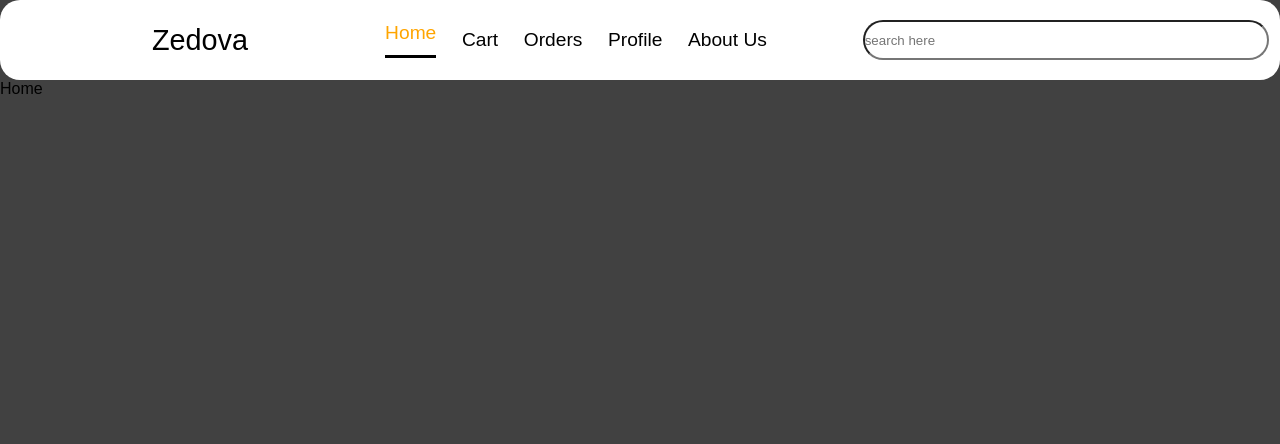
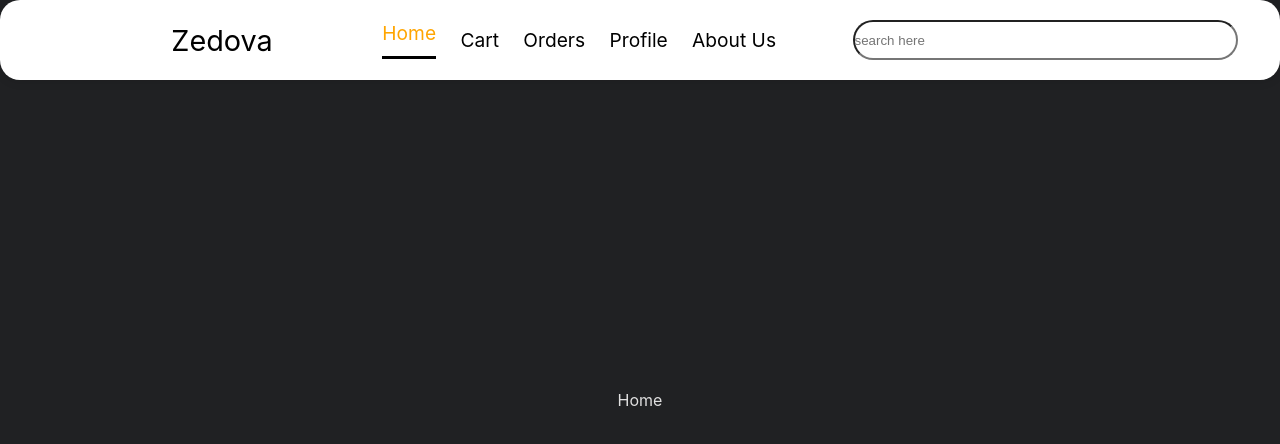
Before and after one commit to Zenithreddyp/AASF_project, a React (Vite) app in the folder frontend/: page / in a window 1280 px wide. Shown: the top 444 px of the page. Built offline with nearby package versions, Linux system fonts and the light colour scheme; grey boxes are pictures that could not be loaded.

Commit message:
not foundpage

```diff
--- a/frontend/src/App.jsx
+++ b/frontend/src/App.jsx
@@ -6,6 +6,7 @@ import Home from './pages/Home'
 import ProtectedRoute from './components/ProtectedRoute'
 import Register from './pages/Register'
 import CartPage from './pages/Cart'
+import Error404Page from './pages/Error404Page'
 
 function Logout() {
   localStorage.clear()
@@ -55,6 +56,12 @@ const App = () => {
             </ProtectedRoute>
           }
         />
+        <Route
+          path="/*"
+          element={
+            <Error404Page/>
+          }
+        />
       </Routes>
     </BrowserRouter>
   )
--- /dev/null
+++ b/frontend/src/pages/Error404Page.jsx
@@ -0,0 +1,20 @@
+import React from 'react';
+import '../styles/Error404Page.css';
+
+const Error404Page = () => {
+  return (
+    <div className="error-404-container">
+      <div className="error-404-content">
+        <h1>404 Not Found</h1>
+        <p className="description-line">Lost in the vast web,</p>
+        <p className="description-line">Where you sought, there's only void—</p>
+        <p className="description-line">Nothingness awaits.</p>
+        <a href="/" className="go-home-button">
+          Go to Zedova Home
+        </a>
+      </div>
+    </div>
+  );
+};
+
+export default Error404Page;
--- /dev/null
+++ b/frontend/src/styles/Error404Page.css
@@ -0,0 +1,59 @@
+body {
+  margin: 0;
+  padding: 0;
+  font-family: -apple-system, BlinkMacSystemFont, 'Segoe UI', Roboto, Helvetica, Arial, sans-serif, 'Apple Color Emoji', 'Segoe UI Emoji', 'Segoe UI Symbol';
+  background-color: #202123;
+  color: #e0e0e0;
+  display: flex;
+  justify-content: center;
+  align-items: center;
+  min-height: 100vh;
+  overflow: hidden;
+}
+
+.error-404-container {
+  width: 100%;
+  max-width: 500px;
+  padding: 20px;
+  box-sizing: border-box;
+  text-align: center;
+}
+
+h1 {
+  font-size: 2.5em;
+  font-weight: 600;
+  color: #f0f0f0;
+  margin-top: 0;
+  margin-bottom: 20px;
+}
+
+.description-line {
+  font-size: 1.1em;
+  line-height: 1.6;
+  color: #a0a0a0;
+  margin-top: 0;
+  margin-bottom: 8px;
+}
+
+.description-line:last-of-type {
+  margin-bottom: 40px;
+}
+
+.go-home-button {
+  display: inline-block;
+  padding: 12px 25px;
+  background-color: #ffffff;
+  color: #202123;
+  text-decoration: none;
+  border-radius: 25px;
+  font-size: 1.05em;
+  font-weight: 500;
+  border: none;
+  cursor: pointer;
+  transition: background-color 0.3s ease, color 0.3s ease;
+}
+
+.go-home-button:hover {
+  background-color: #f0f0f0;
+  color: #101112;
+}
--- a/frontend/src/styles/Navbar.css
+++ b/frontend/src/styles/Navbar.css
@@ -13,6 +13,15 @@ body{
     height: 10vh;
     color: black;
     border-radius: 20px;
+
+    position: fixed;
+    top: 0;
+    left: 0;
+    width: 100%;
+    z-index: 1000;
+
+    padding: 0 2rem;
+    box-shadow: 0 2px 10px rgba(0,0,0,0.1);
 
 }
 .navbarlinks li.active {
```
